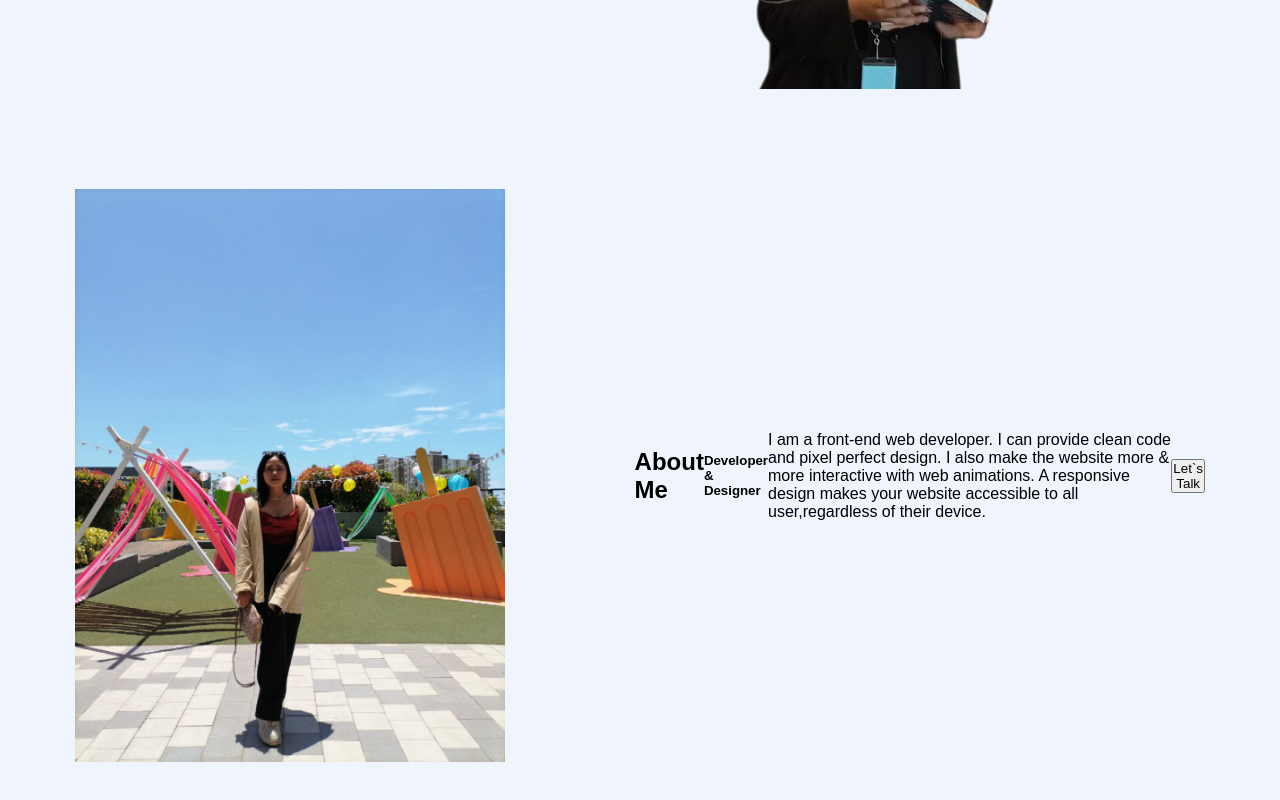
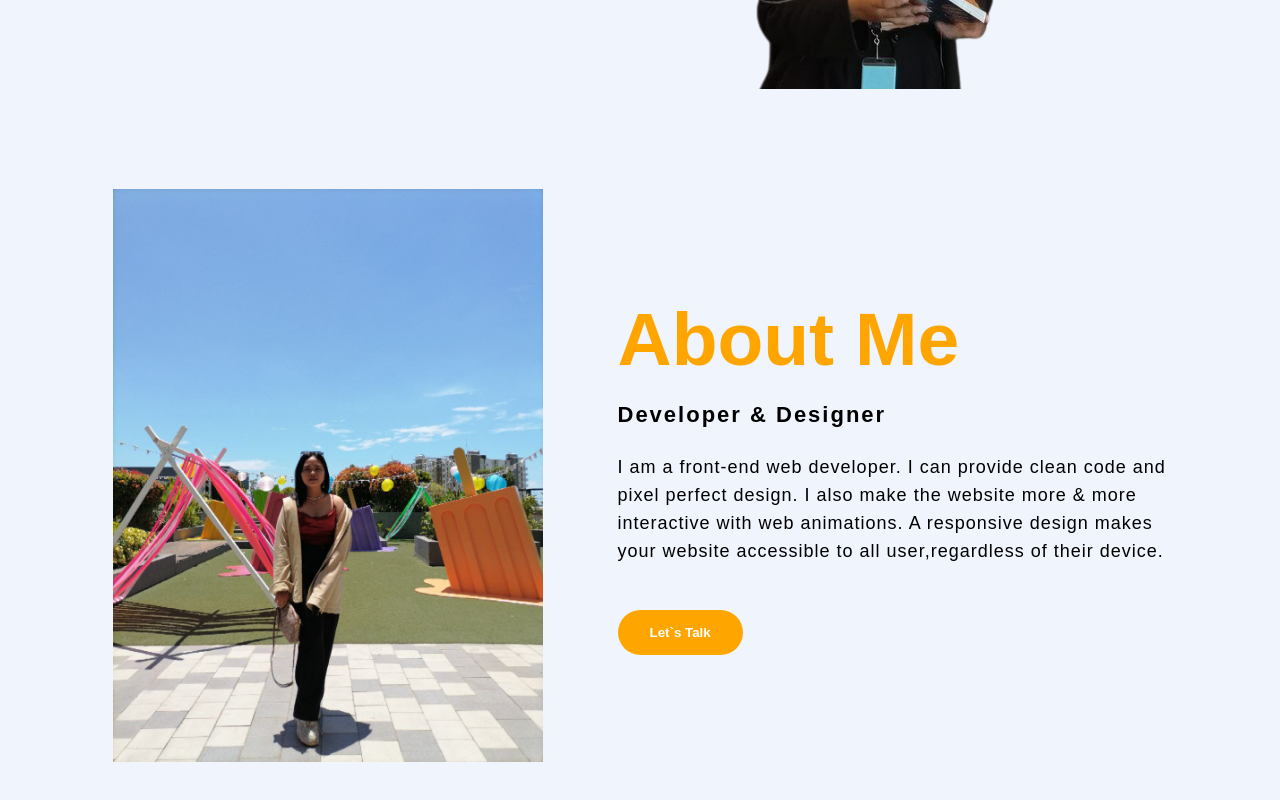
Before and after one commit to KrishaNaldo12/KrishaNaldo12.github.io, a plain HTML site: page index.html in a window 1280 px wide. Shown: the part 711-1511 px from the top of the page. Drawn offline with Linux system fonts and the light colour scheme.

Commit message:
dsdsdsds

```diff
--- a/index.html
+++ b/index.html
@@ -47,7 +47,7 @@
 <section class="about">
 <div class="main">
     <img src="images/photo_2023-02-11_12-15-57.jpg">
-    <div class="about-text"></div>
+    <div class="about-text">
     <h2>About Me</h2>
     <h5>Developer & Designer </h5>
     <p>I am a front-end web developer. I can provide clean code
--- a/style.css
+++ b/style.css
@@ -141,7 +141,31 @@ h4{
 }
 
 .about-text h2{
+    color: orange;
     font-size: 75px;
     text-transform: capitalize;
     margin-bottom: 20px;
 }
+.about-text h5{
+    letter-spacing: 2px;
+    font-size: 22px;
+    margin-bottom: 25px;
+    text-transform: capitalize;
+}
+.about-text p{
+    color: black;
+    letter-spacing: 1px;
+    line-height: 28px;
+    font-size: 18px;
+    margin-bottom: 45px;
+}
+button{
+    background-color: orange;
+    color: white;
+    text-decoration: dashed;
+    border: 2px solid transparent;
+    font-weight: bold;
+    padding: 13px 30px;
+    border-radius: 30px;
+    transition: .4s;
+}
```
